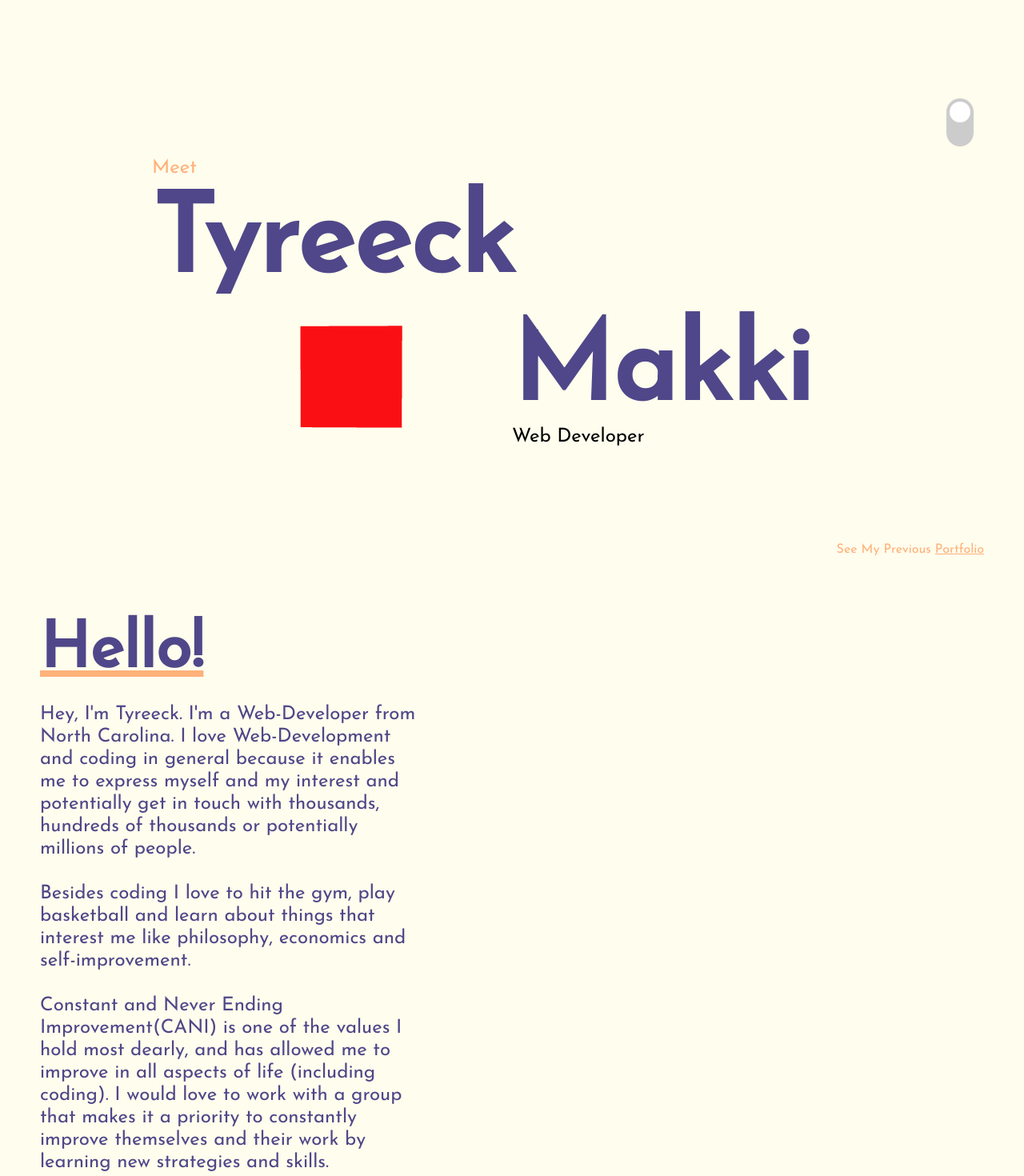
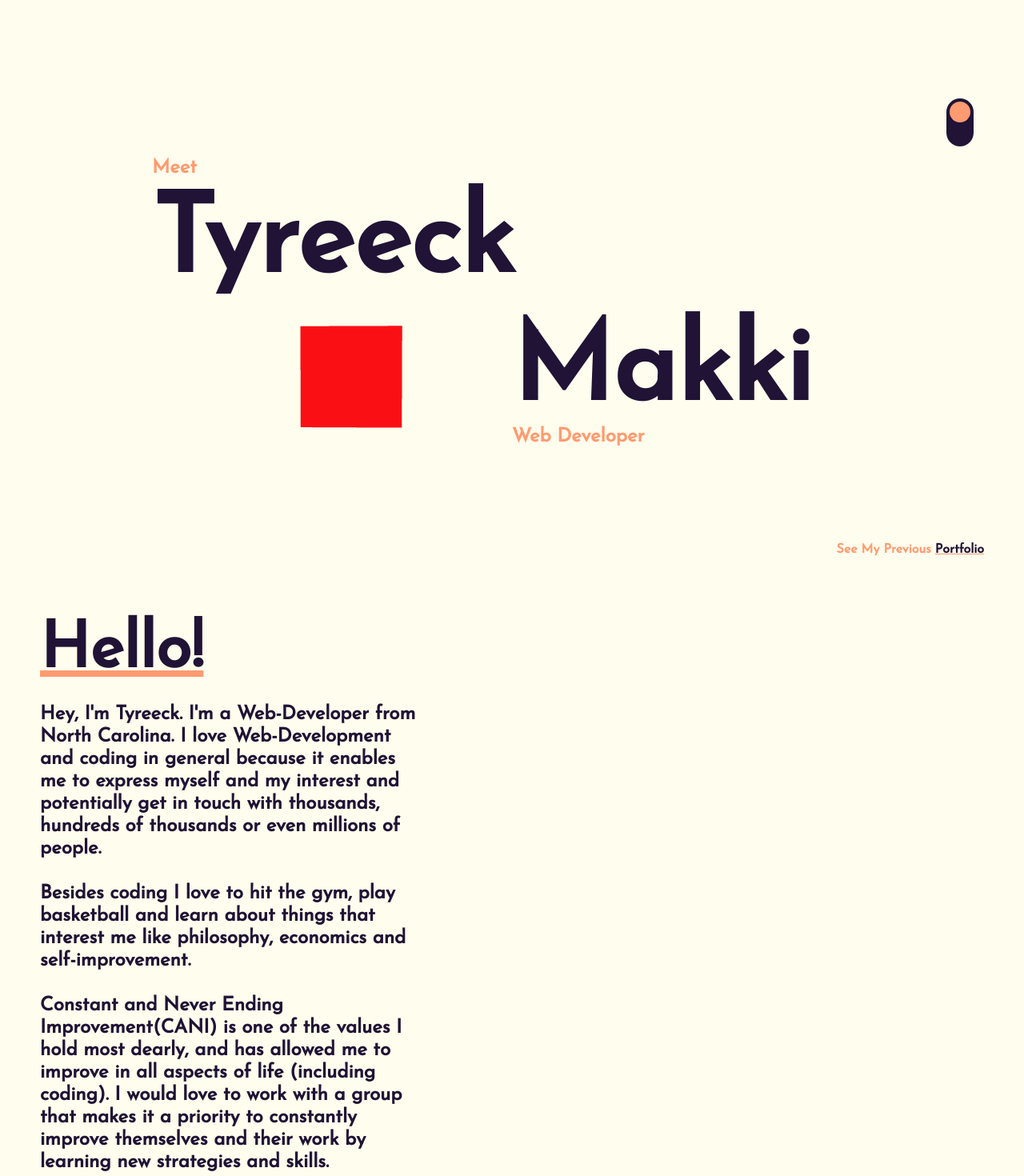
Before and after one commit to mrmakki12/portfolio-v2, a React (Create React App) app: page / in a window 1280 px wide. Shown: the part 80-1550 px from the top of the page at 80% size. Built offline with nearby package versions, Linux system fonts and the light colour scheme.

Commit message:
got the theme switcher working

```diff
--- a/src/App.css
+++ b/src/App.css
@@ -4,17 +4,30 @@ Themes
 */
 /* colors */
 :root {
-  --sunset-orange: #ffb17a;
-  --rolls-royce-purple: #4f4789;
+  --sunset-orange: #ff9b71;
+  --rolls-royce-purple: #201335;
   --eggshell: #fffded;
 }
 /* light and dark constant styles */
 nav,
 .previous-portfolio,
 .meet-tyreeck-text p,
-.makki-dev-text p
-.devicons {
+.makki-dev-text p {
   color: var(--sunset-orange);
+}
+
+.skills {
+  background-color: var(--sunset-orange);
+}
+
+body::-webkit-scrollbar {
+  width: 0.7em;
+  background: var(--eggshell);
+}
+
+body::-webkit-scrollbar-thumb {
+  background: var(--sunset-orange);
+  height:30px;
 }
 
 /* Light mode*/
@@ -28,9 +41,14 @@ nav,
 
 .light .meet-tyreeck-text h1,
 .light .makki-dev-text h1,
-.light .text {
+.light .text,
+.light .previous-portfolio a {
   color: var(--rolls-royce-purple);
   text-decoration-color: var(--sunset-orange);
+}
+
+.light .slider {
+  background-color: var(--rolls-royce-purple);
 }
 
 .light nav ul li:hover {
@@ -64,9 +82,14 @@ nav,
 
 .dark .meet-tyreeck-text h1,
 .dark .makki-dev-text h1,
-.dark .text {
+.dark .text,
+.dark .previous-portfolio a {
   color: var(--eggshell);
   text-decoration-color: var(--sunset-orange);
+}
+
+.dark .slider {
+  background-color: var(--eggshell);
 }
 
 
@@ -85,6 +108,10 @@ All Pages
 
 a {
   color: inherit;
+}
+
+p {
+  font-weight:bold;
 }
 
 .container {
--- a/src/App.js
+++ b/src/App.js
@@ -1,3 +1,4 @@
+import React, { useState } from 'react';
 import './App.css';
 // get all components here
 import { Landing } from './Pages/Landing/Landing.js';
@@ -7,10 +8,17 @@ import { Projects } from './Pages/Projects/Projects.js';
 import { Contact } from './Pages/Contact/Contact.js';
 
 function App() {
+
+  // theme state
+  const [theme, setTheme] = useState('light');
+
   return (
-    <div className="App light">
+    <div className={"App " + theme}>
 
-      <Landing />
+      <Landing
+        theme={theme}
+        setTheme={setTheme}
+      />
       <Hello />
       <Skills />
       <Projects />
--- a/src/Pages/Contact/contact.css
+++ b/src/Pages/Contact/contact.css
@@ -1,7 +1,9 @@
 .contact {
-    padding: 25px;
+    padding: 15px;
     display: flex;
     justify-content: center;
+    border-radius: 5px;
+    background-color: var(--sunset-orange);
 }
 
 
@@ -13,16 +15,35 @@ form {
     justify-content: space-between;
 }
 
+textarea:focus,
+input:focus,
+button:focus {
+    outline: none;
+    border: none;
+}
+
+textarea,
+input,
+button {
+    border: none;
+}
+
+textarea:hover,
+input:hover,
+button:hover {
+    border: none;
+}
+
 textarea {
     height: 150px;
     padding: 10px;
 }
 
-input {
+input, button {
     height: 30px;
     padding: 10px;
 }
 
-button {
-    height: 30px;
+button:hover  {
+    cursor: pointer;
 }
--- a/src/Pages/Hello/Hello.js
+++ b/src/Pages/Hello/Hello.js
@@ -9,7 +9,7 @@ export const Hello = () => {
                     Hey, I'm Tyreeck. I'm a Web-Developer from North Carolina.
                     I love Web-Development and coding in general because it enables
                     me to express myself and my interest and potentially get in touch
-                    with thousands, hundreds of thousands or potentially millions of people.
+                    with thousands, hundreds of thousands or even millions of people.
                     <br />
                     <br />
                     Besides coding I love to hit the gym, play basketball and learn about things that
--- a/src/Pages/Landing/Landing.js
+++ b/src/Pages/Landing/Landing.js
@@ -2,7 +2,11 @@ import React from 'react';
 import { Scene } from '../../Scene/Scene';
 import './landing.css';
 
-export const Landing = () => {
+export const Landing = (props) => {
+
+    const theme = props.theme;
+    const setTheme = props.setTheme;
+
     return (
         <section className='landing-container'>
 
@@ -44,7 +48,13 @@ export const Landing = () => {
                     </div>
                     <p className='previous-portfolio'>See My Previous <a href='#'>Portfolio</a></p>
                     <label class="switch">
-                        <input type="checkbox" />
+                        <input
+                            type="checkbox"
+                            className='checkbox-class'
+                            onClick={() => {
+                                theme === 'light' ? setTheme('dark') : setTheme('light');
+                            }}
+                        />
                         <span class="slider round"></span>
                     </label>
                 </div>
--- a/src/Pages/Landing/landing.css
+++ b/src/Pages/Landing/landing.css
@@ -117,18 +117,18 @@ nav a {
   width: 26px;
   left: 4px;
   bottom: 4px;
-  background-color: white;
+  background-color: var(--sunset-orange);
   -webkit-transition: .4s;
   transition: .4s;
 }
 
-input:checked + .slider {
+/* input:checked + .slider {
   background-color: #2196F3;
-}
-
+} */
+/*
 input:focus + .slider {
   box-shadow: 0 0 1px #2196F3;
-}
+} */
 
 input:checked + .slider:before {
   -webkit-transform: translateX(26px);
--- a/src/Pages/Projects/Projects.js
+++ b/src/Pages/Projects/Projects.js
@@ -8,7 +8,7 @@ export const Projects = () => {
                 <h1>Projects!</h1>
                 <p>
                     Theses are some the projects I've made using the tech
-                    listed about. I'm always working on a project.
+                    listed above. I'm always working on a project.
                 </p>
             </div>
             <div className='projects'>
--- a/src/Pages/Skills/skills.css
+++ b/src/Pages/Skills/skills.css
@@ -2,6 +2,7 @@
     display: flex;
     flex-wrap: wrap;
     justify-content: center;
+    border-radius: 5px;
 }
 
 .devicons {
```
